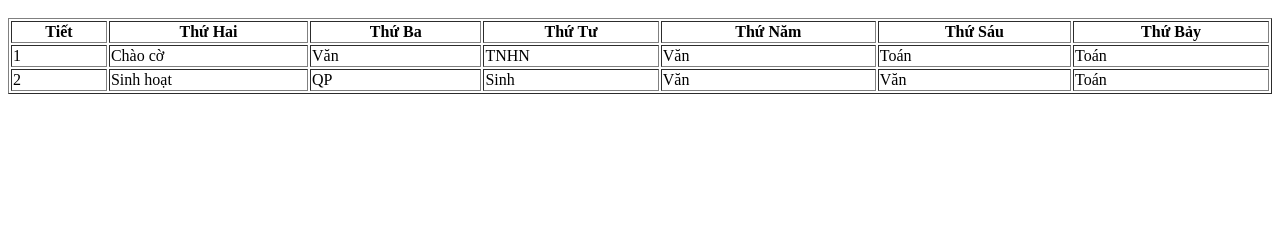
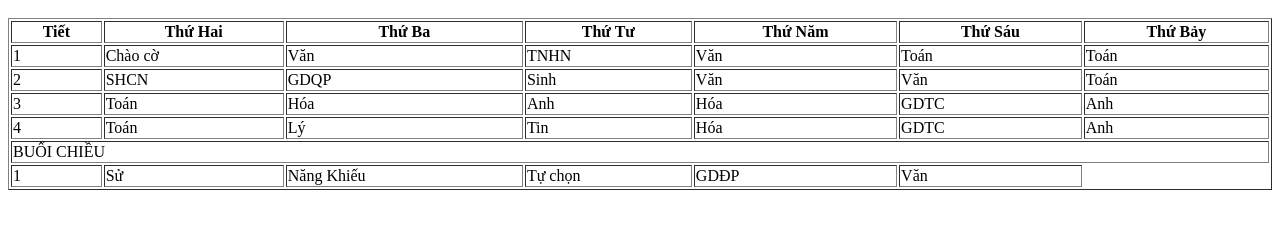
Before and after one commit to quynhnhu12a17/tin12, a plain HTML site: page tkb.html in a window 1280 px wide. Shown: the part 48-274 px from the top of the page. Drawn offline with Linux system fonts and the light colour scheme.

Commit message:
Update tkb.html

```diff
--- a/tkb.html
+++ b/tkb.html
@@ -6,13 +6,23 @@
     <h1>THỜI KHÓA BIỂU</h1>
     <table border="1" width="100%">
       <tr>
-    <th>Tiết</th> <th>Thứ Hai</th> <th> Thứ Ba</th><th> Thứ Tư</th> <th> Thứ Năm</th> <th> Thứ Sáu</th> <th> Thứ Bảy</th>
+        <th>Tiết</th> <th>Thứ Hai</th> <th>Thứ Ba</th> <th>Thứ Tư</th> <th>Thứ Năm</th> <th>Thứ Sáu</th> <th>Thứ Bảy</th>
       </tr>
       <tr>
-  <td> 1 </td> <td> Chào cờ </td> <td> Văn </td> <td> TNHN </td> <td> Văn </td> <td> Toán </td> <td> Toán </td>
+        <td>1</td> <td>Chào cờ</td> <td>Văn</td> <td>TNHN</td> <td>Văn</td> <td>Toán</td> <td>Toán</td>
       </tr>
       <tr>
-    <td> 2 </td> <td> Sinh hoạt </td> <td> QP </td> <td> Sinh </td> <td> Văn </td> <td> Văn </td> <td> Toán </td>
+        <td>2</td> <td>SHCN</td> <td>GDQP</td> <td>Sinh</td> <td>Văn</td> <td>Văn</td> <td>Toán</td>
+      </tr>
+      <tr>
+        <td>3</td> <td>Toán</td> <td>Hóa</td> <td>Anh</td> <td>Hóa</td> <td>GDTC</td> <td>Anh</td>
+      </tr>
+      <tr>
+        <td>4</td> <td>Toán</td> <td>Lý</td> <td>Tin</td> <td>Hóa</td> <td>GDTC</td> <td>Anh</td>
+      </tr>
+      <td colspan = "7">BUỔI CHIỀU</td>
+      <tr>
+        <td>1</td> <td>Sử</td> <td>Năng Khiếu</td> <td>Tự chọn</td> <td>GDĐP</td> <td>Văn</td>
       </tr>
     </table>
   </body>
```
Lines whose indentation alone changed are shown as unchanged.
